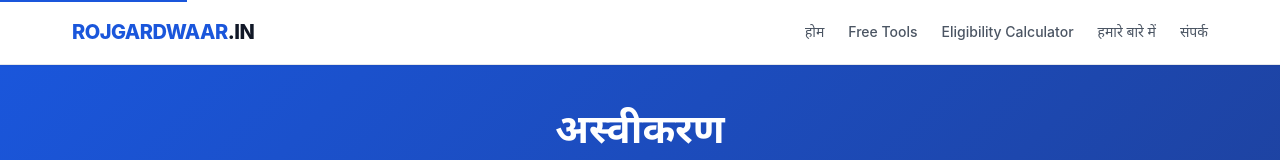
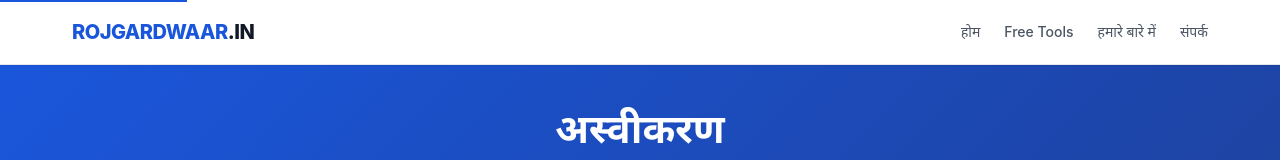
Before and after one commit to sumitkumarsharma11x-glitch/rojgardwaar.in, a plain HTML site: page pages/disclaimer.html in a window 1280 px wide. Shown: the top 160 px of the page. Drawn offline with Linux system fonts and the light colour scheme.

Commit message:
Remove retired eligibility promotion from tools and legal navigation

```diff
--- a/pages/disclaimer.html
+++ b/pages/disclaimer.html
@@ -18,7 +18,7 @@
   <header class="site-header" role="banner">
     <div class="container header-inner">
       <a href="../index.html" class="logo">ROJGARDWAAR<span>.IN</span></a>
-      <nav class="main-nav" role="navigation" aria-label="Main navigation"><a href="../index.html" class="nav-link">होम</a><a href="../form-tools.html" class="nav-link">Free Tools</a><a href="../eligibility.html" class="nav-link">Eligibility Calculator</a><a href="./about.html" class="nav-link">हमारे बारे में</a><a href="./contact.html" class="nav-link">संपर्क</a></nav>
+      <nav class="main-nav" role="navigation" aria-label="Main navigation"><a href="../index.html" class="nav-link">होम</a><a href="../form-tools.html" class="nav-link">Free Tools</a><a href="./about.html" class="nav-link">हमारे बारे में</a><a href="./contact.html" class="nav-link">संपर्क</a></nav>
       <button class="menu-toggle" id="menuToggle" aria-expanded="false" aria-controls="mobileMenu" aria-label="Toggle navigation menu">
         <svg width="24" height="24" fill="none" stroke="currentColor" viewBox="0 0 24 24"><path stroke-linecap="round" stroke-linejoin="round" stroke-width="2" d="M4 6h16M4 12h16M4 18h16"/></svg>
       </button>
```
